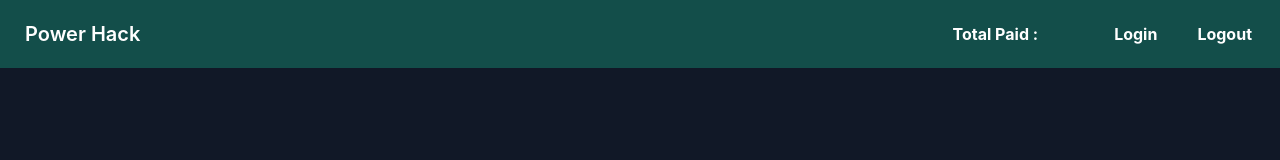
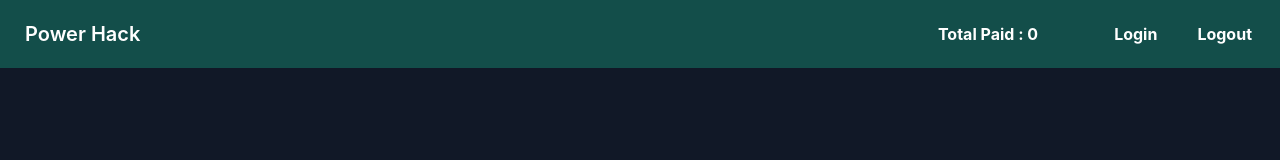
Before and after one commit to Sumon092/power-hack-client, a React (Create React App) app: page /login in a window 1280 px wide. Shown: the top 160 px of the page. Built offline with nearby package versions, Linux system fonts and the light colour scheme.

Commit message:
total monney shown,context api added

```diff
--- a/src/App.js
+++ b/src/App.js
@@ -1,20 +1,23 @@
+import { createContext, useState } from 'react';
 import { Route, Routes } from 'react-router-dom';
 import Login from './Auth/Login/Login';
 import Register from './Auth/Register/Register';
 import NavBar from './components/NavBar/NavBar';
 import Dashboard from './pages/Dashboard/Dashboard';
+export const RequireContext = createContext(null);
 
 function App() {
+  const [total, setTotal] = useState(0)
   return (
     <div className='h-screen flex flex-col  bg-gray-900'>
+      <RequireContext.Provider value={{ total, setTotal }}>
         <NavBar />
         <Routes>
           <Route path="/login" element={<Login />}></Route>
           <Route path="/register" element={<Register />}></Route>
           <Route path="/" element={<Dashboard />}></Route>
-
         </Routes>
-
+      </RequireContext.Provider>
     </div>
   );
 }
--- a/src/components/NavBar/NavBar.jsx
+++ b/src/components/NavBar/NavBar.jsx
@@ -1,14 +1,16 @@
-import React from 'react';
+import React, { useContext } from 'react';
 import { Link } from 'react-router-dom';
+import { RequireContext } from '../../App';
 
 const NavBar = () => {
+    const {total}=useContext(RequireContext)
     return (
         <div className="navbar px-2 py-3 bg-teal-900 text-white">
             <div className="flex-1">
                 <Link to="/" className="btn btn-ghost normal-case text-xl">Power Hack</Link>
             </div>
             <div className="flex-none">
-                <h2 className='font-bold mx-14'>Total Paid : </h2>
+                <h2 className='font-bold mx-14'>Total Paid : {total}</h2>
                 <ul className="menu menu-horizontal px-1">
                     <li><Link className='font-bold' to="/login">Login</Link></li>
                 </ul>
--- a/src/components/TableBody/TableBody.jsx
+++ b/src/components/TableBody/TableBody.jsx
@@ -14,12 +14,12 @@ const TableBody = ({ bill, isLoading, refetch, setBill }) => {
                 <td>
                     <label
                         htmlFor="update-modal"
-                        className="btn btn-sm btn-info text-white font-bold mr-2"
+                        className="btn btn-xs btn-info text-white font-bold mr-2"
                     >
                         Edit
                     </label>
                     <label
-                        className="btn btn-sm btn-error text-white font-bold"
+                        className="btn btn-xs btn-error text-white font-bold"
                     >
                         Delete
                     </label>
--- a/src/pages/Dashboard/Dashboard.jsx
+++ b/src/pages/Dashboard/Dashboard.jsx
@@ -1,12 +1,13 @@
 import axios from "axios";
-import { useEffect, useState } from "react";
+import { useContext, useEffect, useState } from "react";
 import { useQuery } from "react-query";
+import { RequireContext } from "../../App";
 import BillingModal from "../../components/Modals/BillingModal";
 import UpdateModal from "../../components/Modals/UpdateModal";
 import TableBody from "../../components/TableBody/TableBody";
 
 const Dashboard = () => {
-  const [setTotal] = useState(0);
+  const { setTotal } = useContext(RequireContext);
   const [page, setPage] = useState(0);
   const [size, setSize] = useState(10);
   const [bill, setBill] = useState(null);
@@ -20,7 +21,7 @@ const Dashboard = () => {
   const { data: bills } = useQuery("allBill", () =>
     axios.get(`/all-bill`).then((res) =>
       res.data)
-    );
+  );
 
   useEffect(() => {
     const totalPaid = bills?.reduce(
```
Lines whose indentation alone changed are shown as unchanged.
